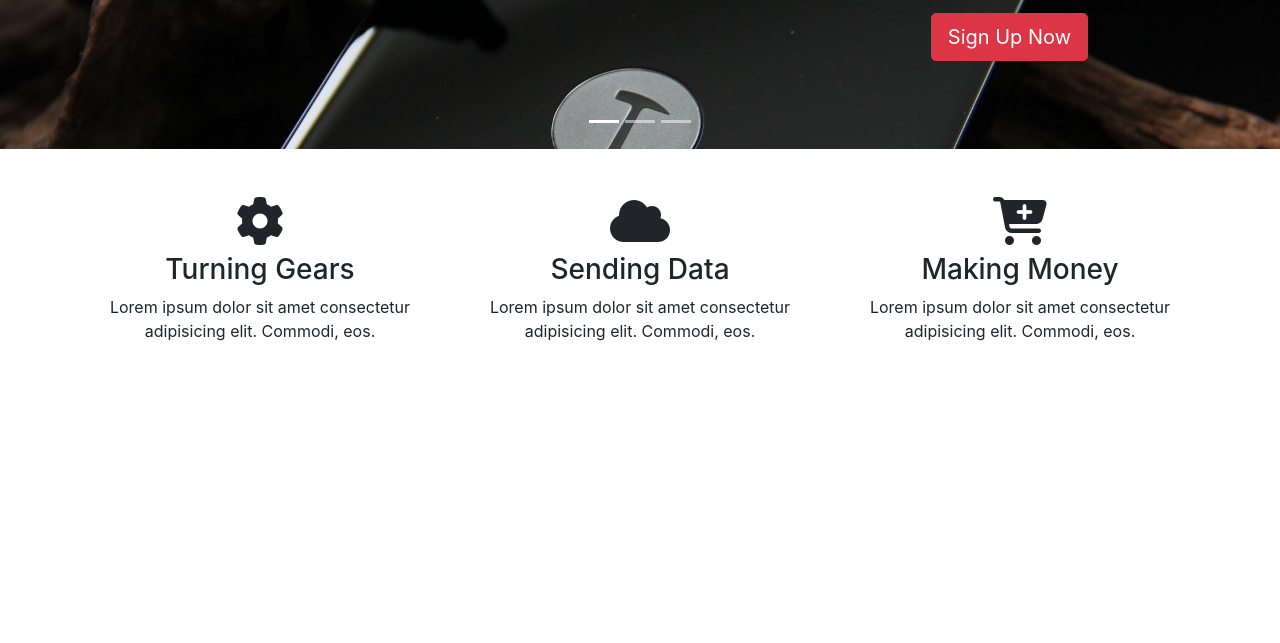
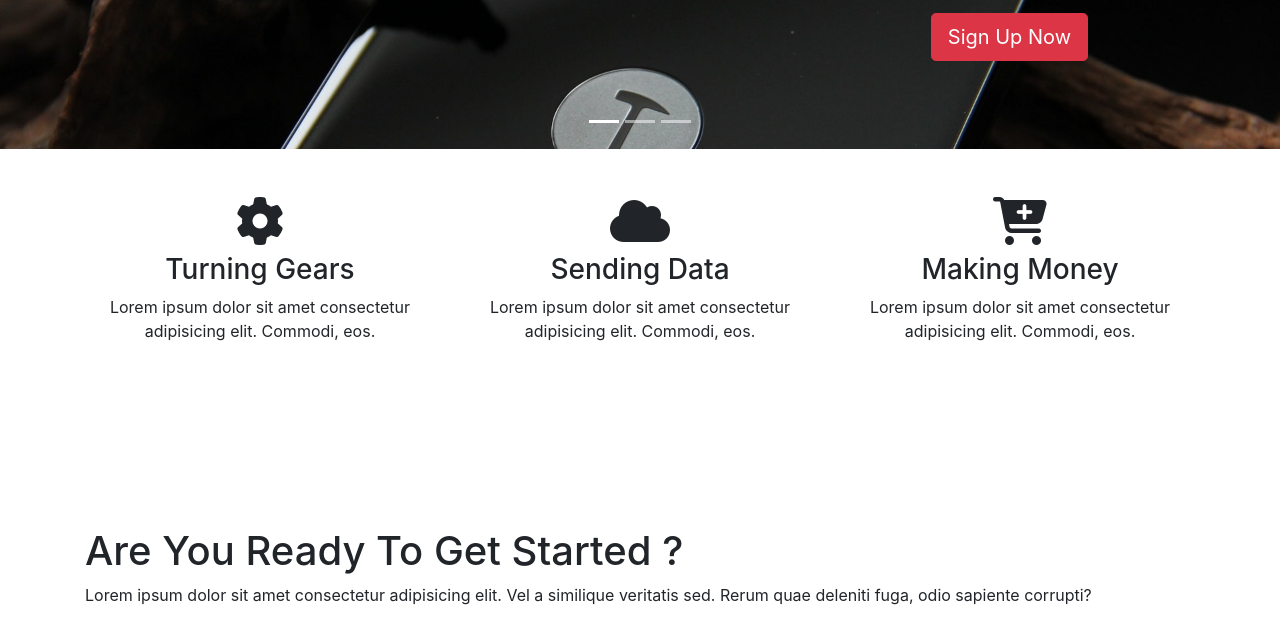
Before and after one commit to alan-nguyen/glozzom, a plain HTML site: page index.html in a window 1280 px wide. Shown: the part 357-1000 px from the top of the page. Before the commit the page ends 800 px from the top, so only its background shows below. Drawn offline with nearby package versions, Linux system fonts and the light colour scheme.

Commit message:
Create home heading section

```diff
--- a/index.html
+++ b/index.html
@@ -145,6 +145,24 @@
       </div>
     </section>
 
+    <!-- HOME HEADING SECTION -->
+    <section id="home-heading" class="p-5">
+      <div class="dark-overlay">
+        <div class="row">
+          <div class="col">
+            <div class="container pt-5">
+              <h1>Are You Ready To Get Started ?</h1>
+              <p class="d-none d-md-block">
+                Lorem ipsum dolor sit amet consectetur adipisicing elit. Vel a
+                similique veritatis sed. Rerum quae deleniti fuga, odio sapiente
+                corrupti?
+              </p>
+            </div>
+          </div>
+        </div>
+      </div>
+    </section>
+
     <!-- jQuery -->
     <script
       src="https://code.jquery.com/jquery-3.4.1.min.js"
```
